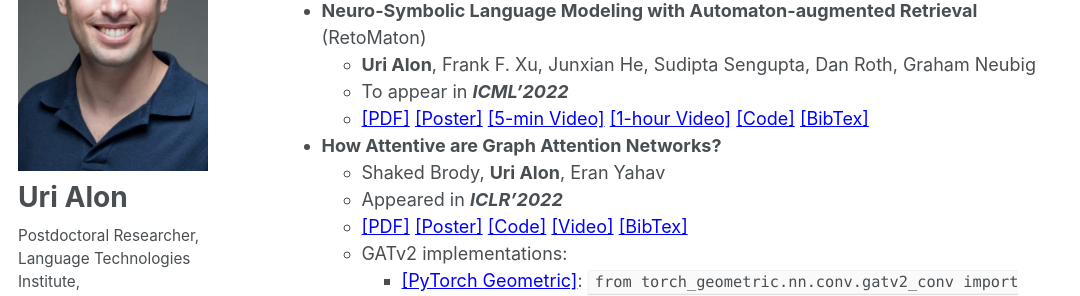
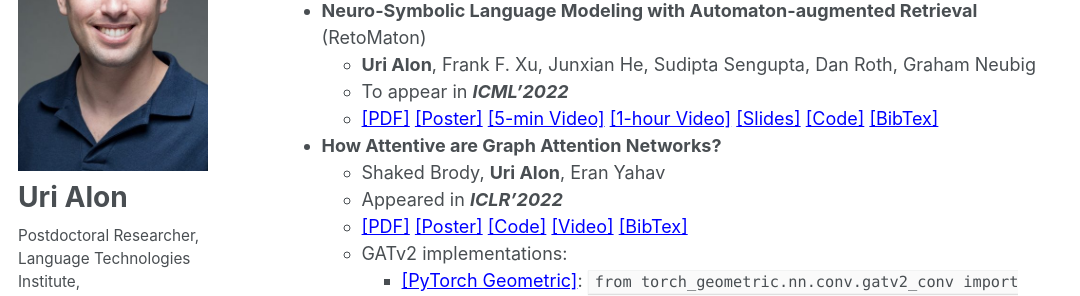
Before and after one commit to urialon/urialon.github.io, a Jekyll site: the page built from _pages/about.md, in a window 1280 px wide and 900 px high, scrolled down 1071 px. Shown: the part 152-448 px from the top of the window, without its empty margins (0-1080 px from the left). Built offline with Jekyll 4.4.1, drawn with Linux system fonts in a browser that asks for light colours.

Commit message:
retomaton talk

```diff
--- a/_pages/about.md
+++ b/_pages/about.md
@@ -82,7 +82,7 @@ I am happily married to Lee and father of Gur 🙂
 * **Neuro-Symbolic Language Modeling with Automaton-augmented Retrieval**{:id="retomaton"} (RetoMaton)
     * **Uri Alon**, Frank F. Xu, Junxian He, Sudipta Sengupta, Dan Roth, Graham Neubig
     * To appear in **_ICML'2022_**
-    * [[PDF]](https://arxiv.org/pdf/2201.12431){:target="_blank"} [[Poster]](files/Retomaton_poster_ICML_2022.pdf){:target="_blank"} [[5-min Video]](https://recorder-v3.slideslive.com/?share=69099&s=f862fc4f-577c-4a54-a820-1fbb4786afb9){:target="_blank"} [[1-hour Video]](https://www.youtube.com/watch?v=-Au42BuWTEc){:target="_blank"} [[Code]](https://github.com/neulab/retomaton){:target="_blank"} [[BibTex]](https://pastebin.com/raw/ceVseymz){:target="_blank"}
+    * [[PDF]](https://arxiv.org/pdf/2201.12431){:target="_blank"} [[Poster]](files/Retomaton_poster_ICML_2022.pdf){:target="_blank"} [[5-min Video]](https://recorder-v3.slideslive.com/?share=69099&s=f862fc4f-577c-4a54-a820-1fbb4786afb9){:target="_blank"} [[1-hour Video]](https://www.youtube.com/watch?v=-Au42BuWTEc){:target="_blank"} [[Slides]](files/retomaton_talk.pdf) [[Code]](https://github.com/neulab/retomaton){:target="_blank"} [[BibTex]](https://pastebin.com/raw/ceVseymz){:target="_blank"}
 
 * **How Attentive are Graph Attention Networks?**{:id="attentive"}
     * Shaked Brody, **Uri Alon**, Eran Yahav
```
Also changed, not shown: 1 other file.
